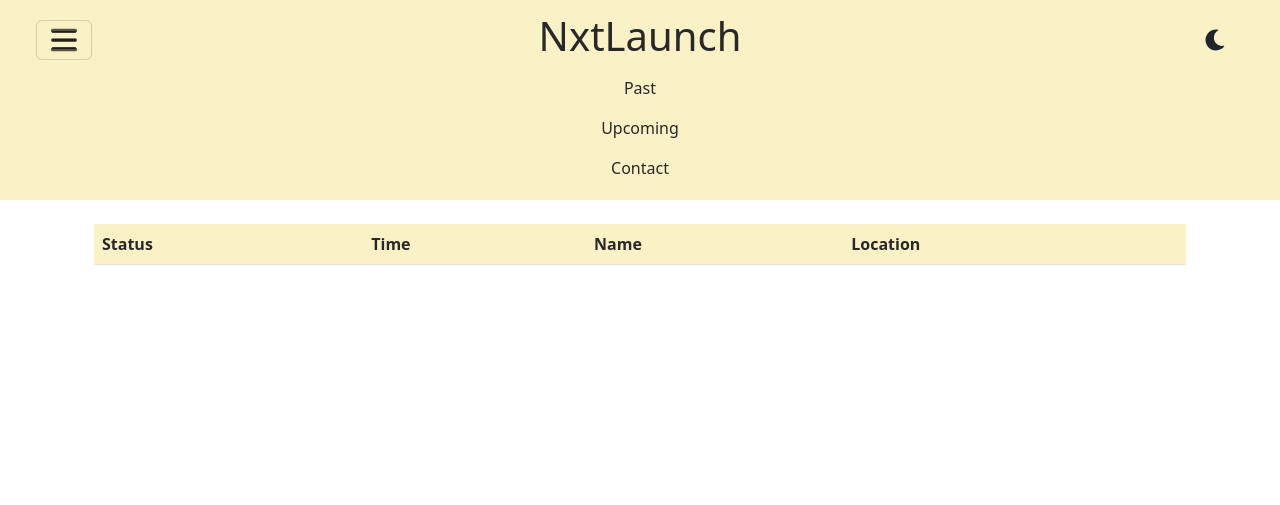
After one commit to deltaplanoo/LaunchBot, a Django app: page /past in a window 1280 px wide, after a click that opens the changed part. The commit adds this page. Shown: the top 505 px of the page. Run offline with Django 4.2, Linux system fonts and the light colour scheme; lists and menus that the app fills with data are empty.

Commit message:
past ...

```diff
--- a/myapp/launch.py
+++ b/myapp/launch.py
@@ -11,29 +11,31 @@ launch_url = base_url+launch
 
 # ===== [FILTERS & MORE] ===== #
 now = datetime.now()
-month_ago = now - timedelta(days=31)
-next_month = now + timedelta(days=31)
+past = now - timedelta(days=90)
 future = now + timedelta(days=90)
 
-net_filters = f'net__gte={now.isoformat()}&net__lte={future.isoformat()}'
+net_future_filters = f'net__gte={now.isoformat()}&net__lte={future.isoformat()}'
+net_past_filters = f'net__gte={past.isoformat()}&net__lte={now.isoformat()}'
 # lsp_filter = 'lsp__name=SpaceX'
 orbital_filter = 'include_suborbital=false'
 
-filters = '&'.join((net_filters, orbital_filter))
+future_filters = '&'.join((net_future_filters, orbital_filter))
+past_filters = '&'.join((net_past_filters, orbital_filter))
 
 # normal, list or detailed
 mode = 'mode=list'
 
-# Limit returned results to just 2 per query
 limit = 'limit=10'
 
-# Ordering the results by ? (NET)
 ordering = 'ordering=net'
 
 
 # ===== [QUERY URL] ===== #
-query_url = launch_url + '?' + '&'.join(
-    (filters, mode, limit, ordering)
+future_query_url = launch_url + '?' + '&'.join(
+    (future_filters, mode, limit, ordering)
+)
+past_query_url = launch_url + '?' + '&'.join(
+    (past_filters, mode, limit, ordering)
 )
 
 def split_datetime(data):
@@ -49,13 +51,13 @@ def get_results(query_url: str) -> dict or None:
     # This script prints exceptions instead of raising them as this is script is only meant as a tutorial.
     try:
         # Requesting data
-        results = requests.get(query_url)
+        data = requests.get(query_url)
     except Exception as e:
         # Print exception when it occurs
         print(f'Exception: {e}')
     else:
         # Checking status of the query
-        status = results.status_code
+        status = data.status_code
         print(f'Status code: {status}')
 
         # Return when the query status isn't 200 OK
@@ -63,9 +65,14 @@ def get_results(query_url: str) -> dict or None:
         if status != 200:
             return
         # Converting to JSON and returning
-        return results.json()
+        return data.json()
 
 
 # Perform first query
-results = get_results(query_url)
-split_datetime(results)
+""" results = get_results(future_query_url) """
+past = get_results(past_query_url)
+
+""" split_datetime(results) """
+split_datetime(past)
+
+""" print(past) """
--- a/myapp/templates/base.html
+++ b/myapp/templates/base.html
@@ -39,7 +39,7 @@
         <div class="collapse navbar-collapse" id="navbarNav">
           <ul class="navbar-nav">
             <li class="nav-item">
-              <a class="nav-link" href="#">Past</a>
+              <a class="nav-link" href="{% url 'past' %}">Past</a>
             </li>
             <li class="nav-item">
               <a class="nav-link" href="{% url 'upcoming' %}">Upcoming</a>
--- /dev/null
+++ b/myapp/templates/past.html
@@ -0,0 +1,33 @@
+{% extends 'base.html' %}
+
+{% load static %}
+
+{% block title %}Launches{% endblock %}
+
+{% block content %}
+  <div class="container">
+      <!-- Launch List -->
+      <!-- TODO: change table theme based on global site theme -->
+    <table class="table table-hover">
+      <thead>
+        <tr>
+          <th>Status</th>
+          <th>Time</th>
+          <th>Name</th>
+          <th>Location</th>
+        </tr>
+      </thead>
+      <tbody>
+        {% for launch in json_data.results %}
+          <tr class="{% if launch.status.abbrev == 'Go' %}table-success
+                      {% elif launch.status.abbrev == 'TBD' or launch.status.abbrev == 'TBC' %}table-warning{% endif %}">
+            <td>{{ launch.status.abbrev }}</td>
+            <td>{{ launch.net.date }} {{ launch.net.time }}</td>
+            <td>{{ launch.name }}</td>
+            <td>{{ launch.location }}</td>
+          </tr>
+        {% endfor %}
+      </tbody>
+    </table>
+  </div>
+{% endblock %}
--- a/myapp/urls.py
+++ b/myapp/urls.py
@@ -8,6 +8,7 @@ from . import views
 urlpatterns = [
     path('', views.index, name='index'),
     path('upcoming', views.upcoming, name='upcoming'),
+    path('past', views.past, name='past'),
     path('spacex', views.spacex, name='spacex'),
     path('starship', views.starship, name='starship'),
 ]
--- a/myapp/views.py
+++ b/myapp/views.py
@@ -19,6 +19,15 @@ def upcoming(request):
 
     return render(request, 'upcoming.html', context)
 
+def past(request):
+    if not past:
+        return render(request, 'error.html')
+
+    context = {'json_data': past}
+
+    return render(request, 'past.html', context)
+
+
 def spacex(request):
     if not results:
         return render(request, 'error.html')
```
